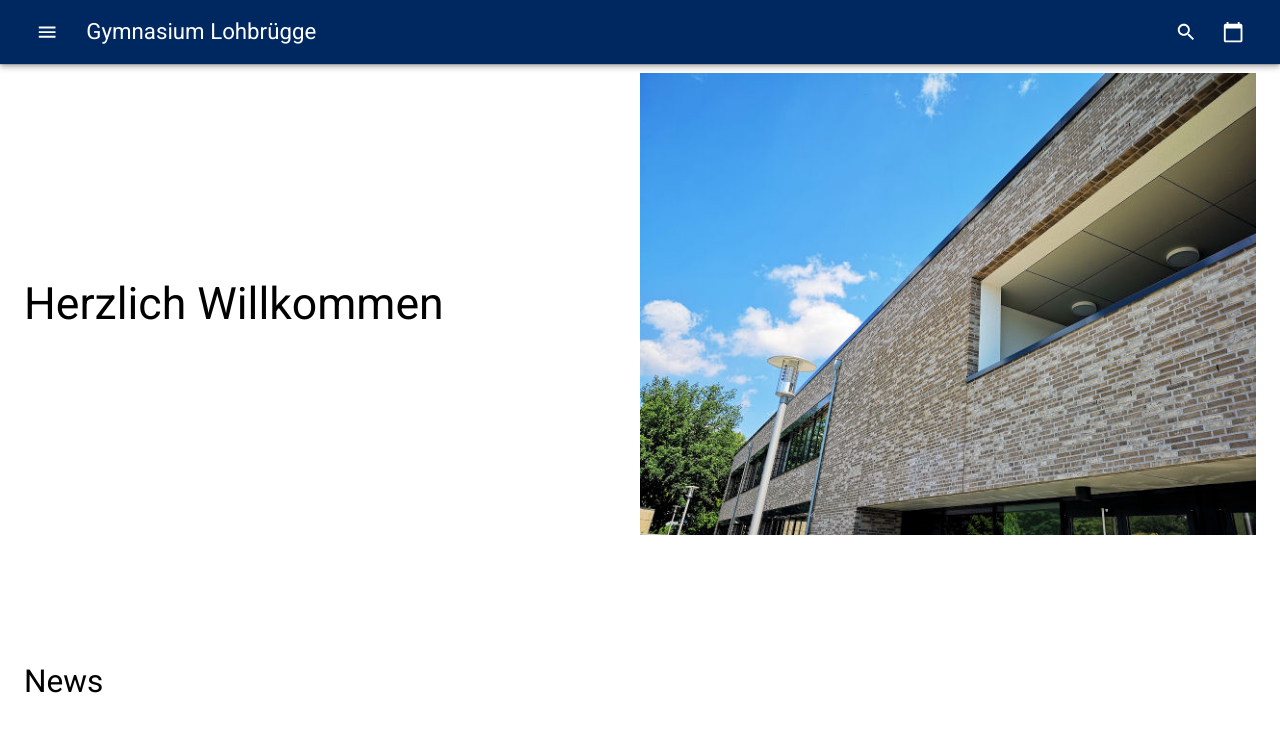
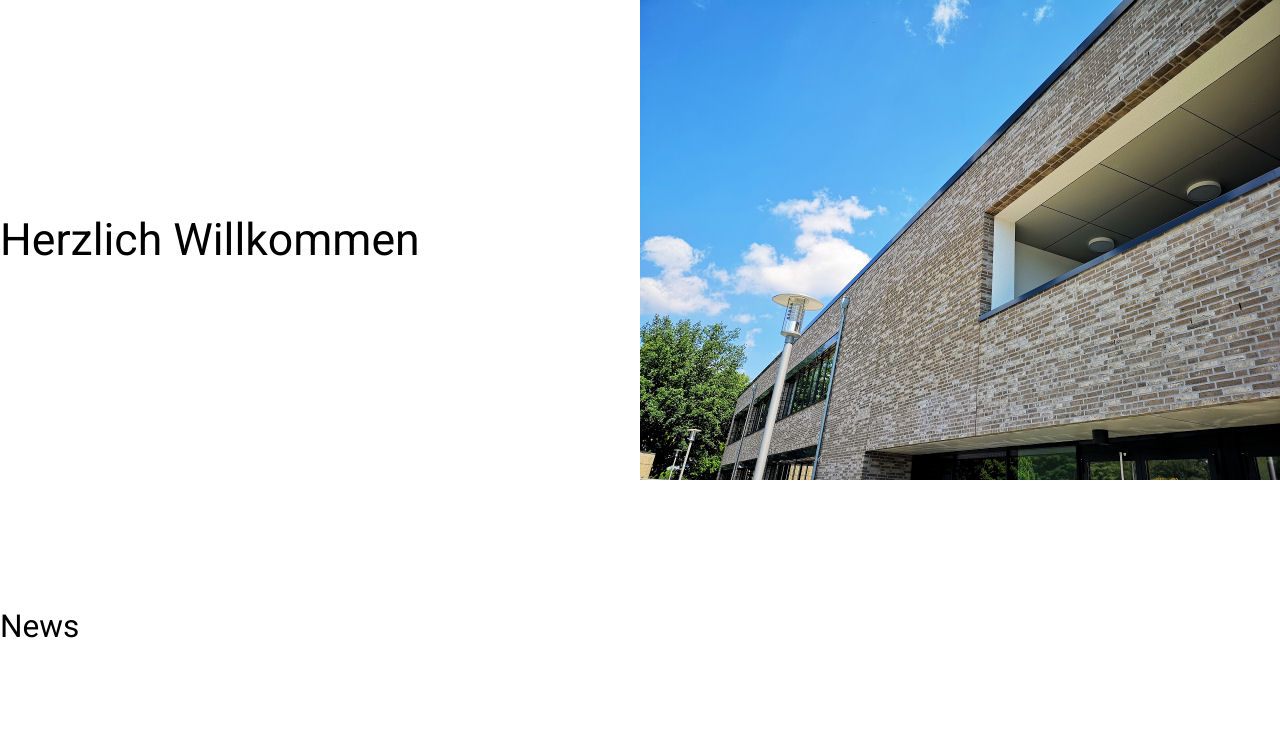
Before and after one commit to nicholas-roether/gyloh-preview, a React (Create React App) app: page / in a window 1280 px wide. Shown: the top 732 px of the page. Built offline with nearby package versions, Linux system fonts and the light colour scheme.

Commit message:
Make individual Pages only render content

```diff
--- a/src/home/Home.tsx
+++ b/src/home/Home.tsx
@@ -1,7 +1,6 @@
 import { Typography } from "@material-ui/core";
 import React from "react";
 import styled from "styled-components";
-import Page from "../static/Page";
 import theme from "../theme";
 
 export default class HomePage extends React.Component {
@@ -27,7 +26,7 @@ export default class HomePage extends React.Component {
         `;
 
         return (
-            <Page>
+            <div>
                 <OpeningWrapper>
                     <OpeningText>
                         <Typography variant="h3">Herzlich Willkommen</Typography>
@@ -36,7 +35,7 @@ export default class HomePage extends React.Component {
                 </OpeningWrapper>
                 {/* <Divider /> */}
                 <Typography variant="h4">News</Typography>
-            </Page>
+            </div>
         );
     }
 }
```
